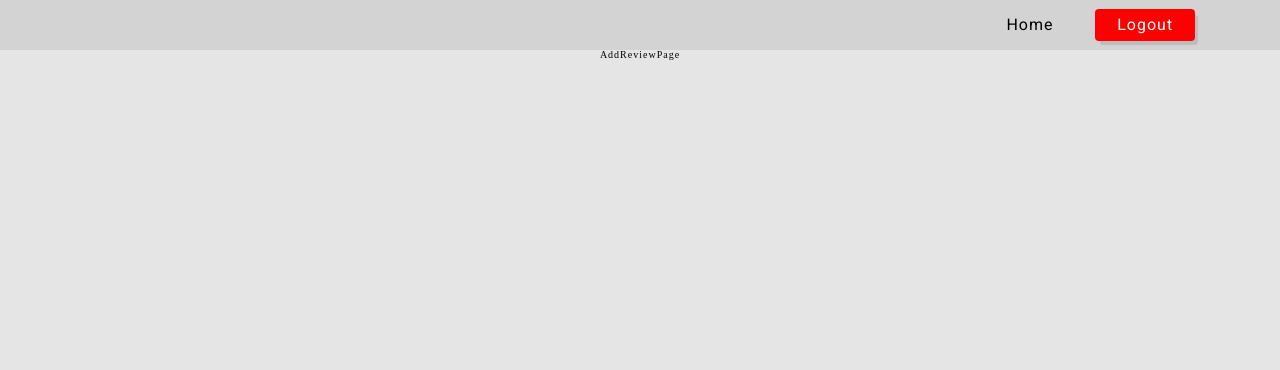
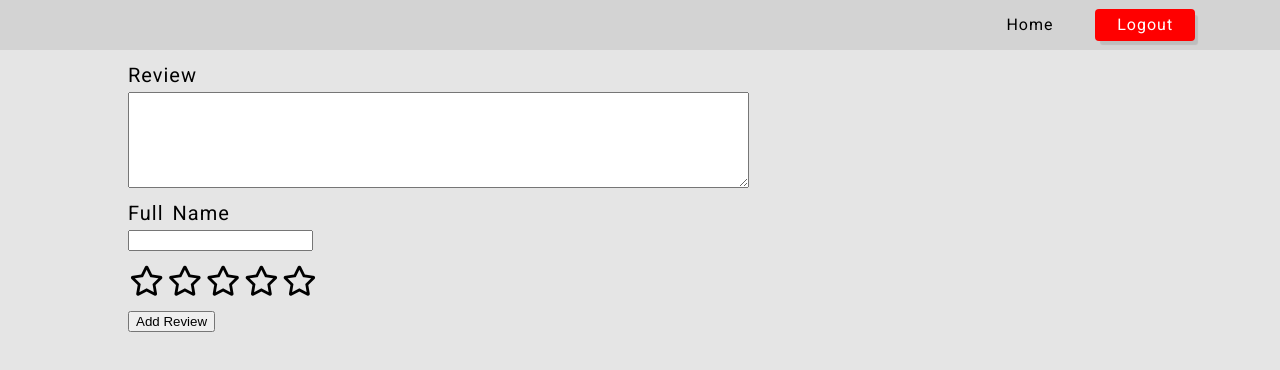
Before and after one commit to oer-bookr-6-24-2019/oer-bookr-FE, a React (Create React App) app in the folder oerbookr/: page /add-review/1 in a window 1280 px wide. Shown: the top 370 px of the page. Built offline with nearby package versions, Linux system fonts and the light colour scheme; sample sign-in values are in the browser's storage.

Commit message:
initialize addReviewPage

```diff
--- a/oerbookr/src/views/AddReviewPage.js
+++ b/oerbookr/src/views/AddReviewPage.js
@@ -1,9 +1,46 @@
-import React from 'react'
+import React from "react";
+import { withRouter } from "react-router-dom";
+import { reviewStructure } from "../dummy-data-structures/review-structure";
 
-export default function AddReviewPage() {
+class AddReviewPage extends React.Component {
+  state = { review: "", rating: null, user: "" };
+
+  changeHandler = e => {
+    this.setState({
+      [e.target.name]: e.target.value
+    });
+  };
+
+  setRating = ratingNumber => {
+    this.setState({
+        rating: ratingNumber
+    })
+  }
+
+  render() {
     return (
-        <div>
-            AddReviewPage
-        </div>
-    )
+      <div className="review_container">
+        <form>
+          <label>Review</label>
+          <textarea
+            required
+            cols="75"
+            rows="6"
+            name="review"
+            onChange={this.changeHandler}
+          />
+          <label>Full Name</label>
+          <input name="user" onChange={this.changeHandler} required />
+          <div className="ratings_container">
+          {reviewStructure.map(ratingObj => {
+            return <i className="far fa-star fa-3x" onClick={() => this.setRating(ratingObj.rating)}/>;
+          })}
+          </div>
+          <button>Add Review</button>
+        </form>
+      </div>
+    );
+  }
 }
+
+export default withRouter(AddReviewPage);
```
